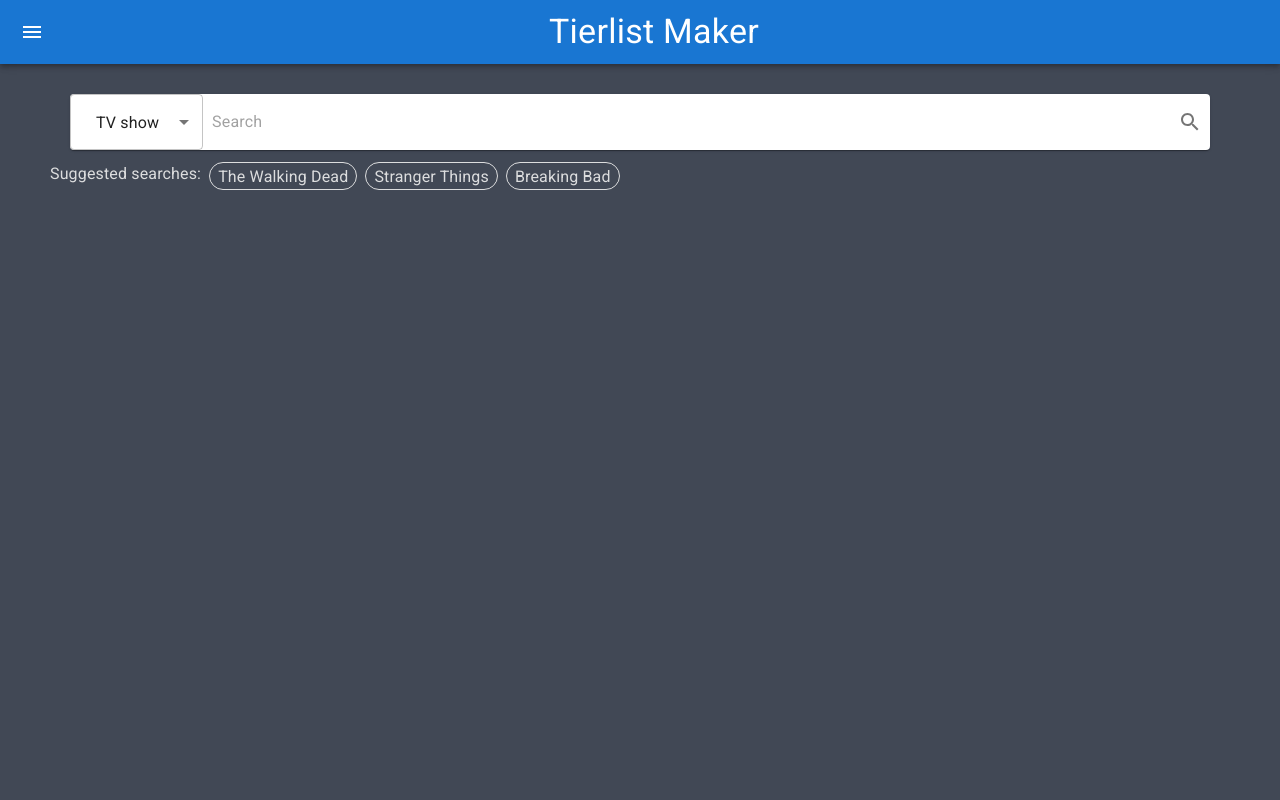
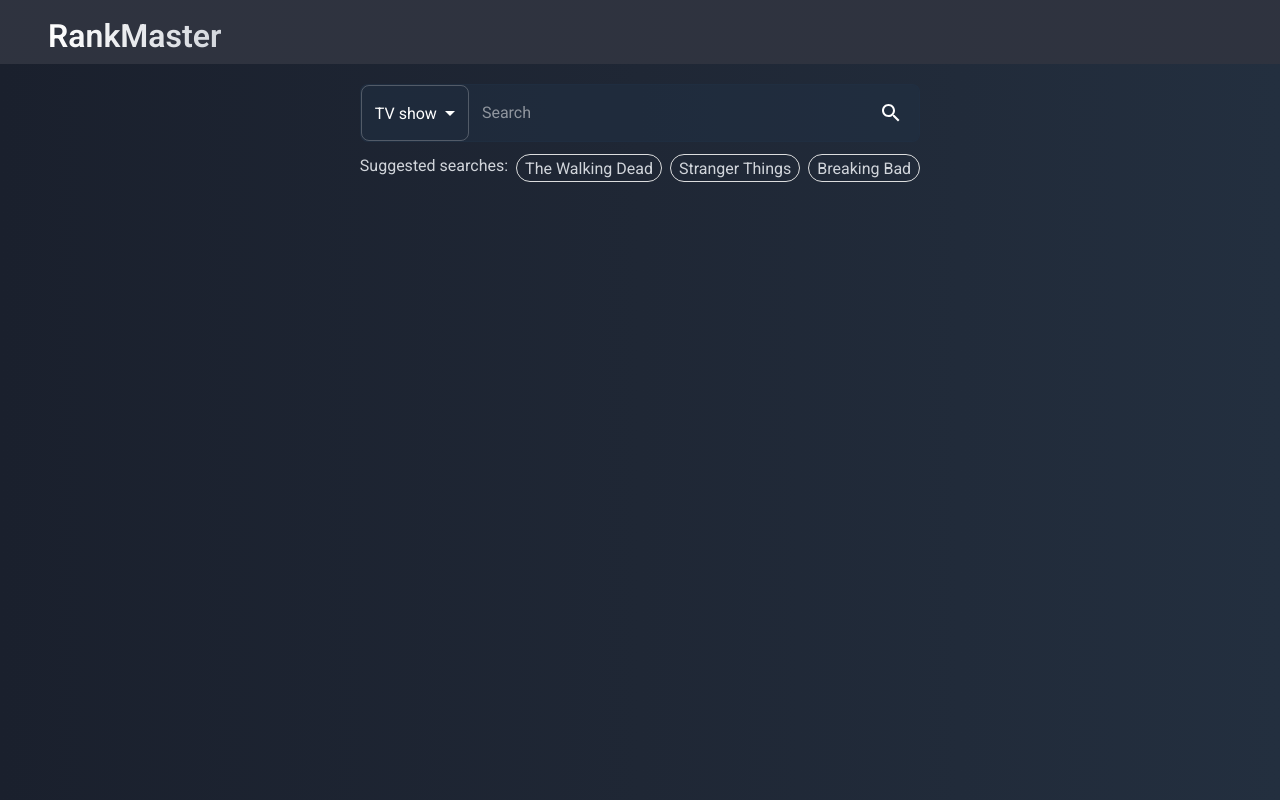
Before and after one commit to doodlehead/Tierlist, a React (Vite) app: page / in a window 1280 px wide. Built offline with nearby package versions, Linux system fonts and the light colour scheme.

Commit message:
refactor: styling updates

```diff
--- a/index.html
+++ b/index.html
@@ -3,10 +3,13 @@
   <head>
     <meta charset="utf-8" />
     <link rel="icon" href="favicon.ico" />
-    <link
+    <!-- <link
       rel="stylesheet"
       href="https://fonts.googleapis.com/css?family=Roboto:300,400,500,700&display=swap"
-    />
+    /> -->
+    <link rel="preconnect" href="https://fonts.googleapis.com">
+    <link rel="preconnect" href="https://fonts.gstatic.com" crossorigin>
+    <link href="https://fonts.googleapis.com/css2?family=Roboto:ital,wght@0,100..900;1,100..900&display=swap" rel="stylesheet">
     <meta name="viewport" content="width=device-width, initial-scale=1" />
     <meta name="theme-color" content="#000000" />
     <meta name="Tierlist Maker" content="Tierlist maker project by Frank Yu" />
--- a/src/App.scss
+++ b/src/App.scss
@@ -3,6 +3,9 @@
   --dark-grey: #282c34;
   --light-grey: #414855;
   --lighter-grey: #dcddde;
+
+  --border-blue: rgb(33 49 68 / 50%);
+  --hint: #D1D5DB;
 
   //tier colours
   --tier-red: #ff7f7f;
@@ -36,7 +39,7 @@
   justify-content: center;
   font-size: calc(10px + 2vmin);
   //color: white;
-  color: var(--lighter-grey);
+  // color: var(--lighter-grey);
   text-align: center;
   min-width: 300px;
 }
@@ -47,21 +50,26 @@
   flex-direction: column;
 }
 
-.App-link {
-  color: #61dafb;
-}
+// .App-link {
+//   color: #61dafb;
+// }
 
 .pageRoot {
   flex-grow: 1;
   display: flex;
   flex-direction: column;
-  margin: 12px;
+  padding: 4px;
+  // background-color: #1A1F2C;
+  background: rgb(26,32,45);
+  background: linear-gradient(90deg, rgba(26,32,45,1) 0%, rgba(31,39,53,1) 50%, rgba(35,47,63,1) 100%);
+
   //padding: 30px;
-  background-color: var(--light-grey);
+  // background-color: var(--light-grey);
+
 }
 
 @media only screen and (min-width: 768px) {
   .pageRoot {
-    margin: 30px;
+    padding: 20px;
   }
 }
--- a/src/components/Header.tsx
+++ b/src/components/Header.tsx
@@ -4,42 +4,22 @@ import {
   Toolbar,
   IconButton,
   Typography,
-  Theme,
-  //Button,
+  Container,
 } from "@mui/material";
-import MenuIcon from "@mui/icons-material/Menu";
-import { makeStyles, createStyles } from "@mui/styles";
+// import MenuIcon from "@mui/icons-material/Menu";
 import AppContext from "../contexts/AppContext";
 
-const useStyles = makeStyles((theme: Theme) =>
-  createStyles({
-    root: {
-      flexGrow: 1,
-    },
-    menuButton: {
-      marginRight: theme.spacing(2),
-    },
-    title: {
-      flexGrow: 1,
-    },
-    "@media only screen and (min-width: 768px)": {
-      title: {
-        flexGrow: 1,
-      },
-    },
-  })
-);
-
-const Header = (): JSX.Element => {
-  const classes = useStyles();
+const Header = () => {
+  // const classes = useStyles();
 
   return (
     <AppContext.Consumer>
       {({ setShowSidebar }) => (
         <div className="header">
-          <AppBar position="static">
+          <AppBar position="static" sx={{ backgroundColor: "#1A1F2C"}}>
+            <Container maxWidth="xl">
               <Toolbar>
-              <IconButton
+                {/* <IconButton
                   edge="start"
                   className={classes.menuButton}
                   color="inherit"
@@ -47,11 +27,19 @@ const Header = (): JSX.Element => {
                   onClick={() => setShowSidebar?.(true)}
                 >
                   <MenuIcon />
-              </IconButton>
-              <Typography variant="h4" className={classes.title}>
-                Tierlist Maker
+                </IconButton> */}
+                <Typography sx={{
+                  fontWeight: 600,
+                  fontSize: "32px",
+                  paddingTop: "8px",
+                  backgroundImage: "linear-gradient(to right, #FEFEFE, #D3D7DD)",
+                  color: "transparent",
+                  backgroundClip: "text",
+                }}>
+                  RankMaster
                 </Typography>
               </Toolbar>
+            </Container>
           </AppBar>
         </div>
       )}
--- a/src/components/SearchBar.tsx
+++ b/src/components/SearchBar.tsx
@@ -1,18 +1,30 @@
 import { FC, useState, useEffect, FormEvent } from "react";
 import { makeStyles, createStyles } from "@mui/styles";
-import { IconButton, Paper, InputBase, Divider, Select, MenuItem, FormControl, Typography, Theme, SelectChangeEvent } from "@mui/material";
+import {
+  IconButton,
+  Paper,
+  InputBase,
+  Divider,
+  Select,
+  MenuItem,
+  FormControl,
+  Typography,
+  Theme,
+  SelectChangeEvent,
+  Box,
+} from "@mui/material";
 import { Search } from "@mui/icons-material";
 import { SearchType } from "../utils/common";
 import { getRandomSearches } from "../utils/SuggestedSearches";
 
 const useStyles = makeStyles((theme: Theme) =>
   createStyles({
-    root: {
-      display: "flex",
-      alignItems: "center",
-      margin: "0 8px",
-      backgroundColor: "var(--darker-grey)",
-    },
+    // root: {
+    //   display: "flex",
+    //   alignItems: "center",
+    //   margin: "0 8px",
+    //   backgroundColor: "var(--darker-grey)",
+    // },
     input: {
       marginLeft: theme.spacing(1),
       flex: 1,
@@ -52,11 +64,11 @@ const useStyles = makeStyles((theme: Theme) =>
         padding: "0 12px",
       },
     },
-    suggestionsRoot: {
-      display: "flex",
-      marginTop: "12px",
-      marginLeft: "20px",
-    },
+    // suggestionsRoot: {
+    //   display: "flex",
+    //   marginTop: "12px",
+    //   marginLeft: "20px",
+    // },
     itemContainer: {
       display: "flex",
       flexWrap: "wrap",
@@ -101,7 +113,9 @@ const SearchBar: FC<Props> = ({
     setSuggestions(getRandomSearches(searchType, 3));
   }, [searchType]);
 
-  const handleChangeSearchType = (event: SelectChangeEvent<SearchType>): void => {
+  const handleChangeSearchType = (
+    event: SelectChangeEvent<SearchType>
+  ): void => {
     // const casted = event as SelectChangeEvent<{ value: SearchType }>;
     setSearchType(event.target.value as SearchType);
     onChangeSearchType(event.target.value as SearchType);
@@ -125,24 +139,34 @@ const SearchBar: FC<Props> = ({
   };
 
   const renderSuggestions = (): JSX.Element => (
-    <div className={classes.suggestionsRoot}>
-      <Typography component="div" style={{ whiteSpace: "nowrap" }}>
+    <Box display="flex" paddingY="12px" sx={{ color: "var(--hint)"}}>
+      <Typography style={{ whiteSpace: "nowrap" }}>
         Suggested searches:
       </Typography>
       <div className={classes.itemContainer}>
         {suggestions.map(renderSuggestion)}
       </div>
-    </div>
+    </Box>
   );
 
   return (
-    <div className={className}>
-      <Paper component="form" className={classes.root} onSubmit={handleSubmit}>
-        <FormControl variant="outlined">
+    <Box display="flex" justifyContent="center">
+      <div style={{ justifySelf: "center" }}>
+        <Box
+          display="flex"
+          sx={{
+            maxWidth: "600px",
+            backgroundColor: "rgb(33 49 68 / 50%)",
+            borderRadius: "8px",
+            border: "1px solid var(--border-blue)"
+          }}
+        >
+          {/* <Paper component="form" onSubmit={handleSubmit}> */}
+          <FormControl>
             <Select
               value={searchType}
               onChange={handleChangeSearchType}
-            className={classes.select}
+              // className={classes.select}
             >
               <MenuItem value={SearchType.TVshow}>TV show</MenuItem>
               {/* <MenuItem value={SearchType.Movie}>Movie</MenuItem> */}
@@ -152,7 +176,8 @@ const SearchBar: FC<Props> = ({
           </FormControl>
           <Divider className={classes.divider} orientation="vertical" />
           <InputBase
-          className={classes.input}
+            sx={{ flexGrow: 1, padding: "0 12px" }}
+            // className={classes.input}
             placeholder="Search"
             name="search"
             autoComplete="off"
@@ -161,14 +186,17 @@ const SearchBar: FC<Props> = ({
           />
           <IconButton
             type="submit"
-          className={classes.iconButton}
+            sx={{ flexBasis: "56px" }}
+            // className={classes.iconButton}
             aria-label="search"
           >
             <Search />
           </IconButton>
-      </Paper>
+          {/* </Paper> */}
+        </Box>
         {renderSuggestions()}
       </div>
+    </Box>
   );
 };
 
--- a/src/components/Tierlist/Tier.tsx
+++ b/src/components/Tierlist/Tier.tsx
@@ -17,7 +17,7 @@ const useStyles = makeStyles(() =>
       fontSize: 20,
       fontWeight: 600,
       flexGrow: 0,
-      color: "black",
+      // color: "black",
     },
     list: {
       flexGrow: 1,
--- a/src/main.jsx
+++ b/src/main.jsx
@@ -4,14 +4,57 @@ import { BrowserRouter, Routes, Route } from "react-router";
 import "./index.css";
 import App from "./App.tsx";
 import * as serviceWorker from "./serviceWorker.js";
+// import { ThemeProvider } from '@mui/styles';
+// import { createTheme } from '@mui/material';
+import { ThemeProvider, createTheme } from "@mui/material/styles";
+
+const darkTheme = createTheme({
+  // palette: {
+  //   mode: 'dark',
+  //   primary: {
+  //     main: '#5893df',
+  //   },
+  //   secondary: {
+  //     main: '#2ec5d3',
+  //   },
+  //   background: {
+  //     default: '#192231',
+  //     paper: '#24344d',
+  //   },
+  // },
+  shape: {
+    borderRadius: "8px"
+  },
+  palette: {
+    mode: 'dark',
+    primary: {
+      main: '#2980B9',
+    },
+    secondary: {
+      main: '#f50057',
+    },
+    background: {
+      default: '#1d2532',
+      paper: '#1E2E41',
+    },
+    text: {
+      hint: '#D1D5DB',
+    },
+  },
+  typography: {
+    fontFamily: 'Roboto',
+  },
+});
 
 createRoot(document.getElementById('root')).render(
   <StrictMode>
-    <BrowserRouter>
-      <Routes>
-        <Route path="/" element={<App />} />
-      </Routes>
-    </BrowserRouter>
+    <ThemeProvider theme={darkTheme}>
+      <BrowserRouter>
+        <Routes>
+          <Route path="/" element={<App />} />
+        </Routes>
+      </BrowserRouter>
+    </ThemeProvider>
   </StrictMode>
 );
 
--- a/src/pages/ListMaker.tsx
+++ b/src/pages/ListMaker.tsx
@@ -30,14 +30,14 @@ const useStyles = makeStyles(() =>
     loadingCircle: {
       margin: "100px auto",
     },
-    searchBar: {
-      marginBottom: 10,
-    },
-    "@media only screen and (min-width: 768px)": {
-      searchBar: {
-        marginBottom: 40,
-      },
-    },
+    // searchBar: {
+    //   marginBottom: 10,
+    // },
+    // "@media only screen and (min-width: 768px)": {
+    //   searchBar: {
+    //     marginBottom: 40,
+    //   },
+    // },
   })
 );
 
@@ -239,7 +239,7 @@ const ListMaker: FC = () => {
     <div className="pageRoot">
       <SearchBar
         onSearch={handleSearch}
-        className={classes.searchBar}
+        // className={classes.searchBar}
         defaultValue={searchType}
         onChangeSearchType={(searchType) => {
           setSearchType(searchType);
--- a/src/utils/Jikan.ts
+++ b/src/utils/Jikan.ts
@@ -2,7 +2,7 @@ import axios, { AxiosResponse } from "axios";
 import { DragItem } from "./common";
 
 /*
- * Helper methods that will call Jikan's HTTP API. I need to make my own jikan-client one day...
+ * Helper methods that call Jikan's REST API.
  */
 
 export enum CharacterRole {
@@ -19,7 +19,7 @@ export enum Rating {
   rx = "Rx",
 }
 
-//Anime and Manga search result shared values
+// Anime and Manga search result shared values
 export interface MALItem {
   end_date: string | null;
   images: {
```
Also changed, not shown: src/App.tsx (+4 -22 lines), 1 other file (tests, documents, lock files or other folders). Lines whose indentation alone changed are shown as unchanged.
